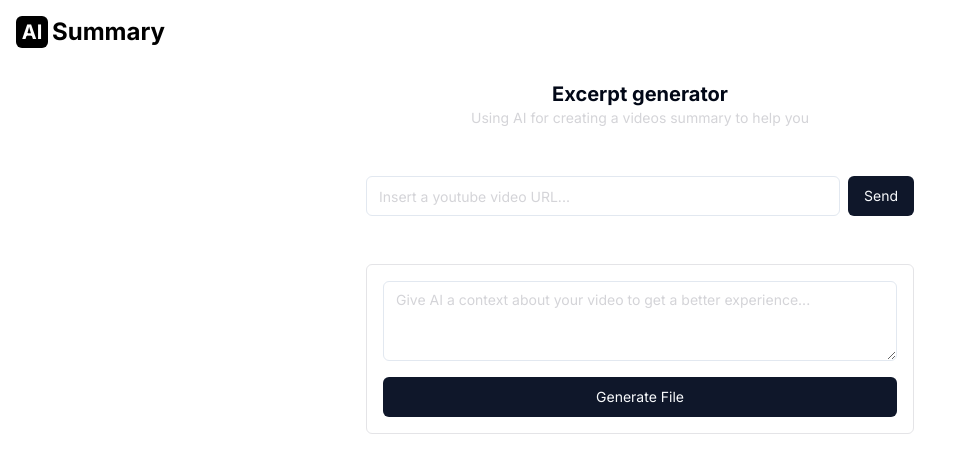
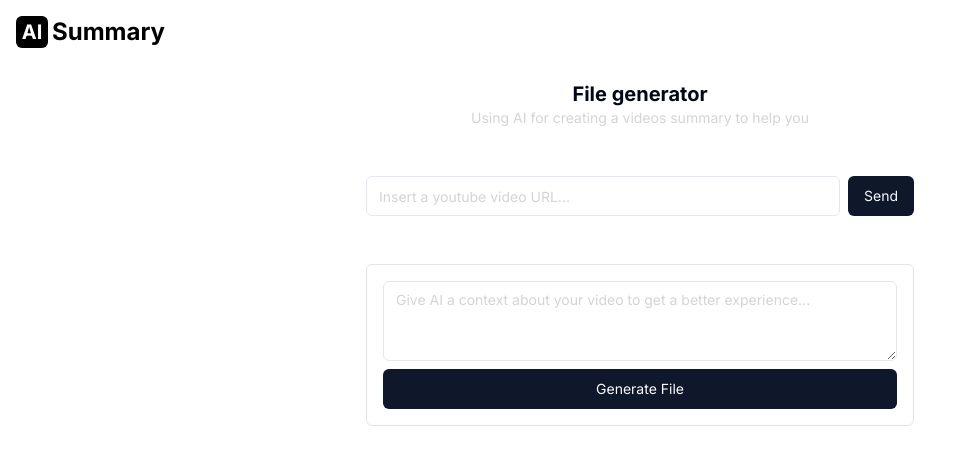
Before and after one commit to MatheusMottaGit/AI-summary, a Next.js app: page / in a window 1280 px wide. Shown: the top 472 px of the page, without its empty margins (0-961 px from the left). Built offline with nearby package versions, Linux system fonts and the light colour scheme.

Commit message:
app-page

```diff
--- a/src/app/page.tsx
+++ b/src/app/page.tsx
@@ -6,26 +6,54 @@ import { formatVideoURL } from '@/utils/urlFormater'
 import axios from 'axios'
 import { Textarea } from '@/components/ui/textarea'
 
+interface Transcription {
+  transcription: {
+    text: string
+  }
+}
+
 export default function Home() {
 
   const [videoUrl, setVideoUrl] = useState('')
+  // const [fileContent, setFileContent] = useState<Transcription | string>('')
 
   async function handleSendURL(event: FormEvent<HTMLFormElement>) {
-    event.preventDefault()
+    try {
+      event.preventDefault()
 
-    const formData = new FormData(event.currentTarget)
-    const inputURL = String(formData.get('url'))
+      const formData = new FormData(event.currentTarget)
+      const inputURL = String(formData.get('url'))
 
-    const { embedURL, videoID } = formatVideoURL(inputURL)
-    setVideoUrl(embedURL)
+      const { embedURL, videoID } = formatVideoURL(inputURL)
+      setVideoUrl(embedURL)
 
-    // await axios.get(`http://localhost:3333/audio`, {})
+      await axios.get(`http://localhost:3333/audio`, {
+        params: {
+          videoID: videoID
+        }
+      })
+    } catch (error) {
+      console.log(error)
+    }
+  }
+
+  async function getVideoTranscription(event: FormEvent<HTMLFormElement>) {
+    try {
+      event.preventDefault()
+
+      const formData = new FormData(event.currentTarget)
+      const textarea = String(formData.get('textarea'))
+
+      const response = await axios.post('http://localhost:3333/role', { textarea })
+    } catch (error) {
+      console.log(error)
+    }
   }
 
   return (
     <main className={`w-full p-4 flex flex-col items-center justify-center ${videoUrl ? 'gap-5' : 'gap-12'}`}>
       <div className='flex flex-col text-center'>
-        <h1 className='font-bold text-xl'>Excerpt generator</h1>
+        <h1 className='font-bold text-xl'>File generator</h1>
 
         <span className='text-zinc-300 text-sm'>Using AI for creating a videos summary to help you</span>
       </div>
@@ -45,9 +73,11 @@ export default function Home() {
           )
         }
 
-        <Textarea placeholder='Give AI a context about your video to get a better experience...' />
+        <form className='flex flex-col gap-2' onSubmit={getVideoTranscription}>
+          <Textarea name='textarea' placeholder='Give AI a context about your video to get a better experience...' />
 
-        <Button>Generate File</Button>
+          <Button type='submit'>Generate File</Button>
+        </form>
       </div>
     </main>
   )
```
